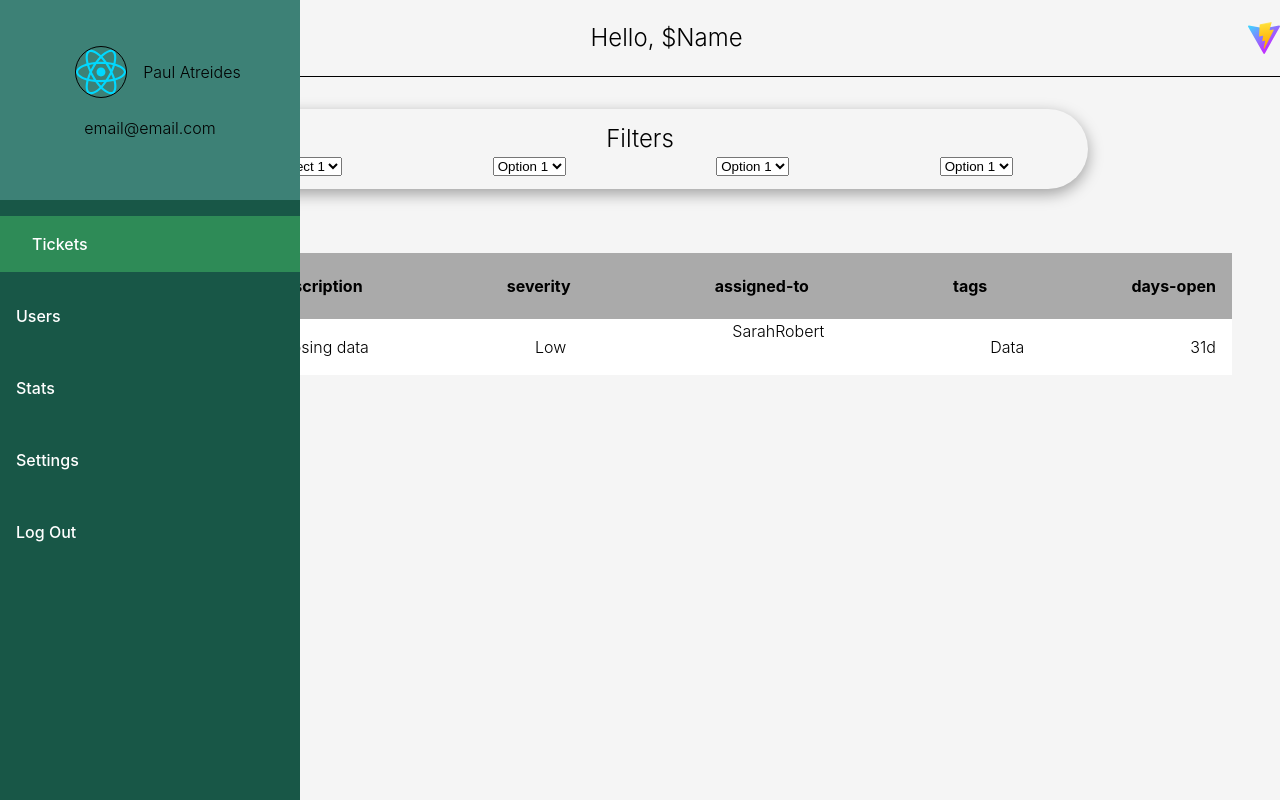
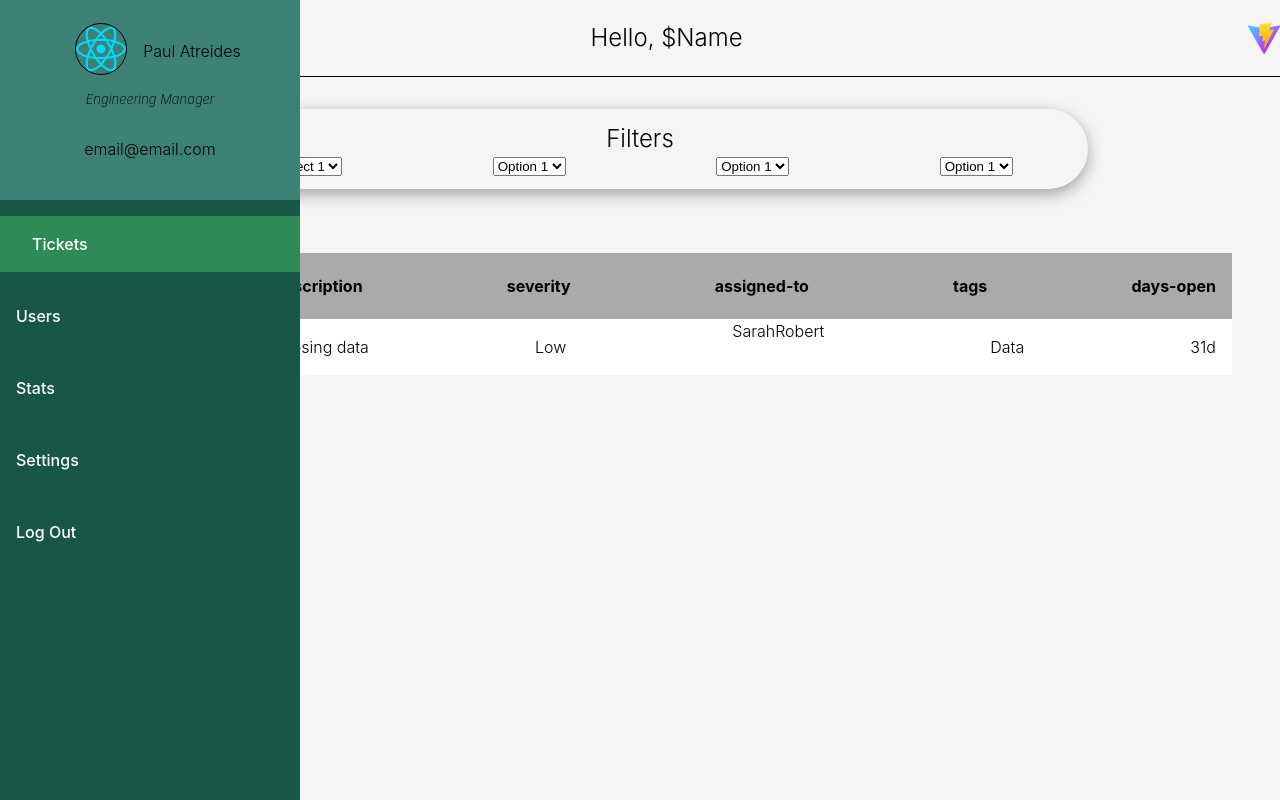
Before and after one commit to dwilliams304/ts-ticket-tracker, a React (Vite) app in the folder frontend/: page / in a window 1280 px wide. Built offline with nearby package versions, Linux system fonts and the light colour scheme.

Commit message:
WIP: More sidebar styling

```diff
--- a/frontend/src/components/layout/Sidebar.tsx
+++ b/frontend/src/components/layout/Sidebar.tsx
@@ -5,10 +5,11 @@ export default function Sidebar(){
     return(
         <aside className="sidebar">
             <div className="profile-details">
-                <div className="container">
+                <div>
                     <img src={DummyIcon} alt="avatar"/>
                     <p>Paul Atreides</p>
                 </div>
+                <h2>Engineering Manager</h2>
                 <p>email@email.com</p>
             </div>
             <div className="sidebar-options">
--- a/frontend/src/styles/sidebar.css
+++ b/frontend/src/styles/sidebar.css
@@ -22,13 +22,28 @@
     border-radius: 50%;
 }
 
-.profile-details .container {
+.profile-details {
     width: 100%;
+    height: 25%;
     display: flex;
+    flex-direction: column;
     justify-content: center;
     align-items: center;
 }
 
+.profile-details div {
+    display: flex;
+}
+.profile-details h2 {
+    display: flex;
+    width: 100%;
+    padding: 0;
+    justify-content: center;
+    flex-basis: 0;
+    font-style: italic;
+    font-size: small;
+    font-weight: 200;
+}
 .sidebar-options ul {
     width: 100%;
     padding: 0;
```
